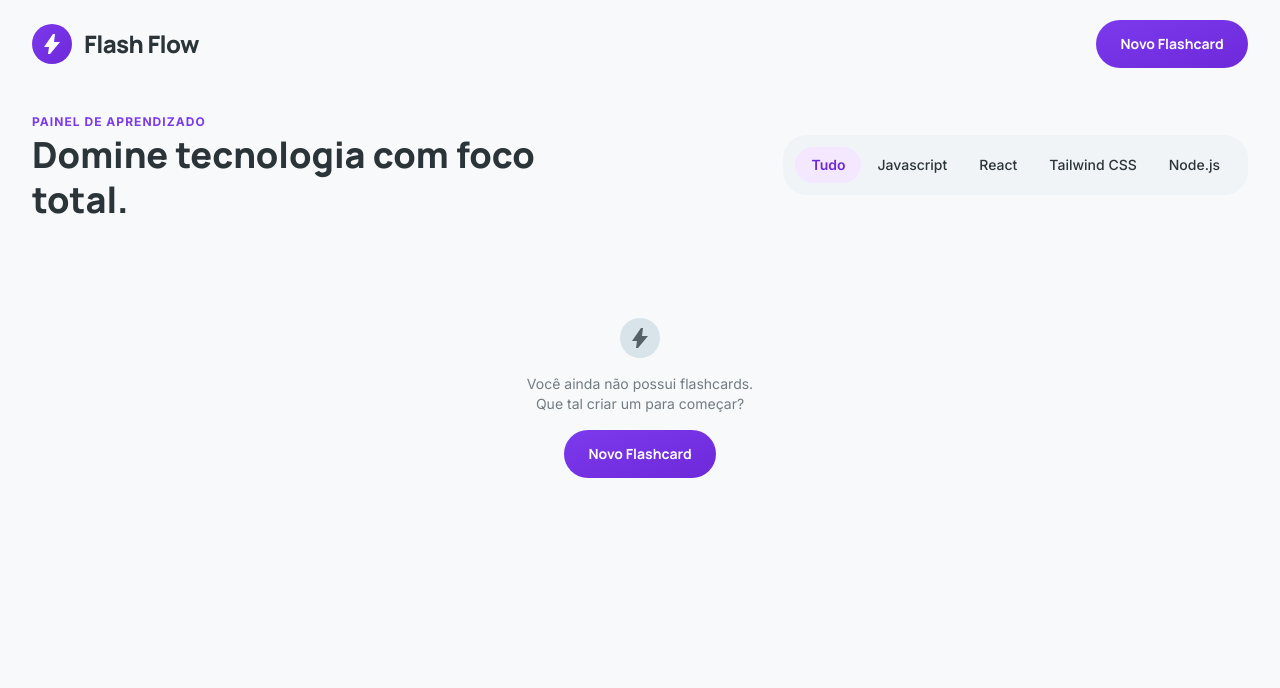
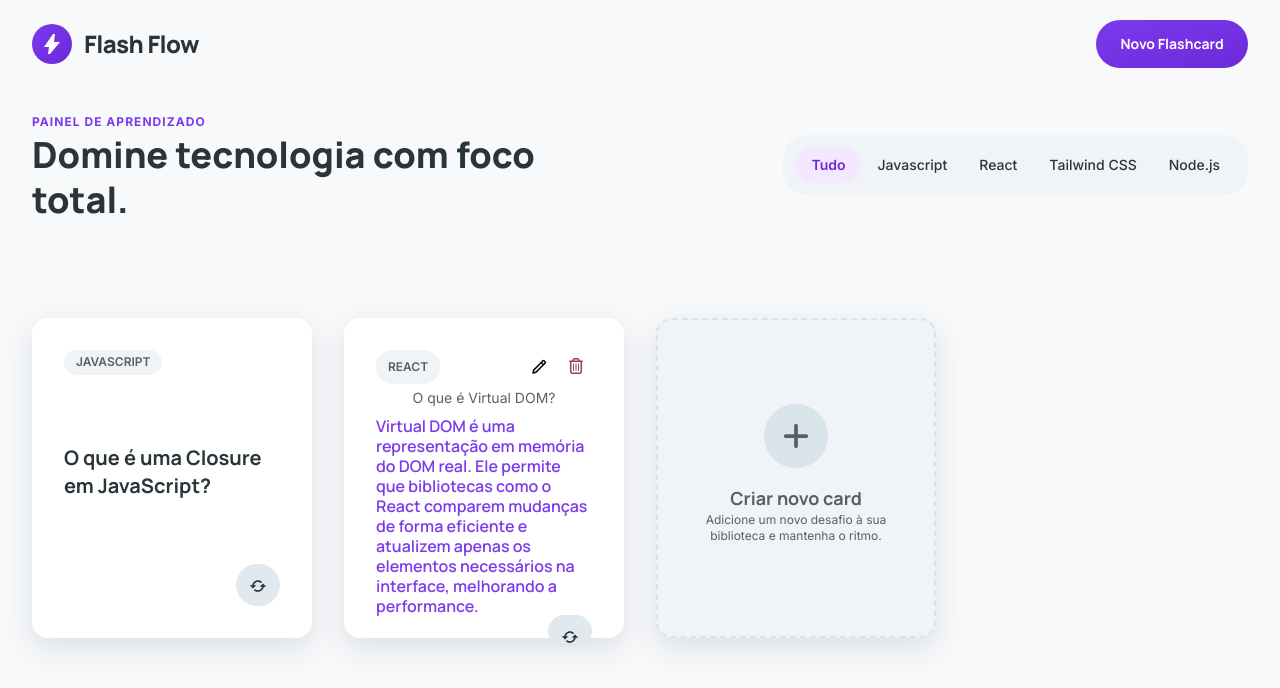
Before and after one commit to igorjosiel/FlashFlow-2.0, a React (Vite) app in the folder web/: page / in a window 1280 px wide. Shown: the top 688 px of the page. Built offline with nearby package versions, Linux system fonts and the light colour scheme; the HTML template or start-up script is replaced by a standard one.

Commit message:
feat: cria um novo componente para a renderização dos flashcards.

```diff
--- /dev/null
+++ b/web/src/components/FlashcardsContent/index.tsx
@@ -0,0 +1,72 @@
+import { BiRefresh, BiPencil } from "react-icons/bi";
+import { FaRegTrashCan } from "react-icons/fa6";
+import { FaPlus } from "react-icons/fa6";
+
+function FlashcardsContent() {
+    return (
+        <ul className="grid grid-cols-4 gap-8">
+            <li className="bg-white max-h-80 flex flex-col items-start rounded-2xl p-8 shadow-[0px_10px_30px_0px_rgba(42,52,57,0.12)]">
+                <span className="px-3 py-1 rounded-2xl bg-surface-light-100 font-inter font-semibold text-[12px] leading-[16.8px]
+                    text-surface-light-400 inline-flex items-center uppercase">
+                    JavaScript
+                </span>
+
+                <div className="h-56.75 mt-1 flex items-center">
+                    <h2 className="font-manrope font-bold text-[20px] leading-7 text-surface-dark">
+                        O que é uma Closure em JavaScript?
+                    </h2>
+                </div>
+
+                <div className="bg-surface-light-500 p-4 h-11 w-11 rounded-full relative ml-auto cursor-pointer">
+                    <BiRefresh size={20} color="#2A3439" className="absolute top-3 left-3" />
+                </div>
+            </li>
+
+            <li className="bg-white max-h-80 flex flex-col rounded-2xl p-8 shadow-[0px_10px_30px_0px_rgba(42,52,57,0.12)]">
+                <div className="flex justify-between">
+                    <span className="px-3 py-1 rounded-2xl bg-surface-light-100 font-inter font-semibold text-[12px] leading-[16.8px]
+                        text-surface-light-400 inline-flex items-center uppercase">
+                        React
+                    </span>
+
+                    <div className="flex gap-1">
+                        <div className="p-2">
+                            <BiPencil size={18} className="cursor-pointer" />
+                        </div>
+                        <div className="p-2">
+                            <FaRegTrashCan size={16} color="#9E3F4E" className="cursor-pointer" />
+                        </div>
+                    </div>
+                </div>
+
+                <div className="h-56.75 mt-1 flex flex-col justify-center items-center">
+                    <h2 className="font-inter font-normal text-[14px] leading-5 text-surface-light-400 text-center mb-2">
+                        O que é Virtual DOM?
+                    </h2>
+                    <p className="font-manrope font-semibold text-base leading-5 text-primary-color">
+                        Virtual DOM é uma representação em memória do DOM real. Ele permite que bibliotecas como o React comparem mudanças de forma
+                        eficiente e atualizem apenas os elementos necessários na interface, melhorando a performance.
+                    </p>
+                </div>
+
+                <div className="bg-surface-light-500 p-4 h-11 w-11 rounded-full relative ml-auto cursor-pointer">
+                    <BiRefresh size={20} color="#2A3439" className="absolute top-3 left-3" />
+                </div>
+            </li>
+
+            <li className="bg-surface-light-100 max-h-80 flex flex-col rounded-2xl px-8 py-21 text-center shadow-[0px_10px_30px_0px_rgba(42,52,57,0.12)]
+                border-2 border-surface-light-700 border-dashed">
+                <div className="bg-surface-light-700 h-16 w-16 rounded-full flex justify-center items-center mb-4 ml-auto mr-auto cursor-pointer">
+                    <FaPlus size={30} color="#566166" />
+                </div>
+
+                <h3 className="font-manrope font-bold text-[18px] leading-7 text-surface-light-400">Criar novo card</h3>
+                <p className="font-inter font-normal text-[12px] leading-4 text-surface-light-400">
+                    Adicione um novo desafio à sua biblioteca e mantenha o ritmo.
+                </p>
+            </li>
+        </ul>
+    );
+}
+
+export default FlashcardsContent;
--- a/web/src/components/FlashcardsSection/index.tsx
+++ b/web/src/components/FlashcardsSection/index.tsx
@@ -1,9 +1,12 @@
+import FlashcardsContent from "../FlashcardsContent";
 import FlashcardsEmptyState from "../FlashcardsEmptyState";
 
 function FlashcardsSection() {
+    const condicao = true;
+
     return (
         <section className="mt-24">
-            <FlashcardsEmptyState />
+            {condicao ? <FlashcardsContent /> : <FlashcardsEmptyState />}
         </section>
     );
 }
```
